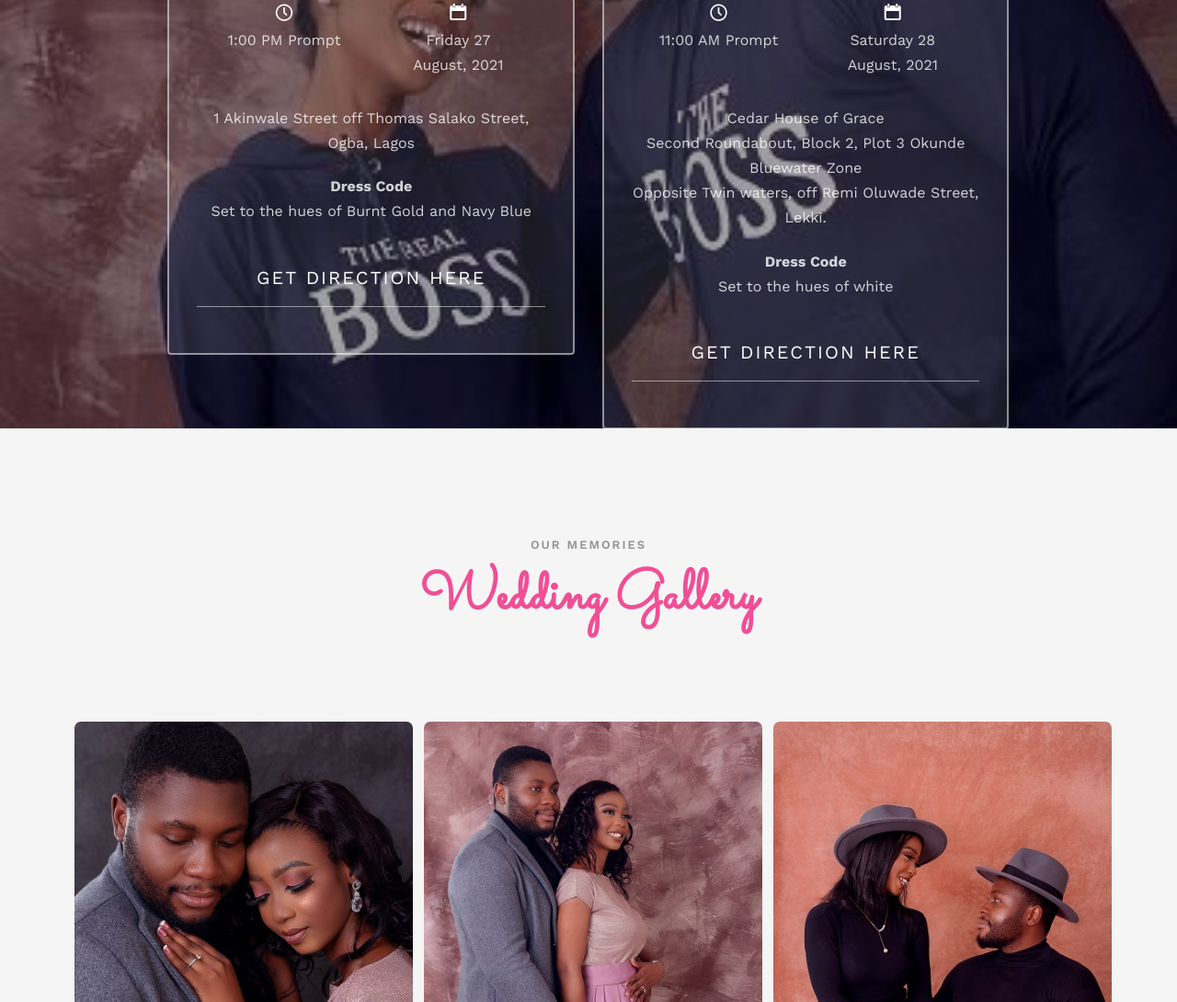
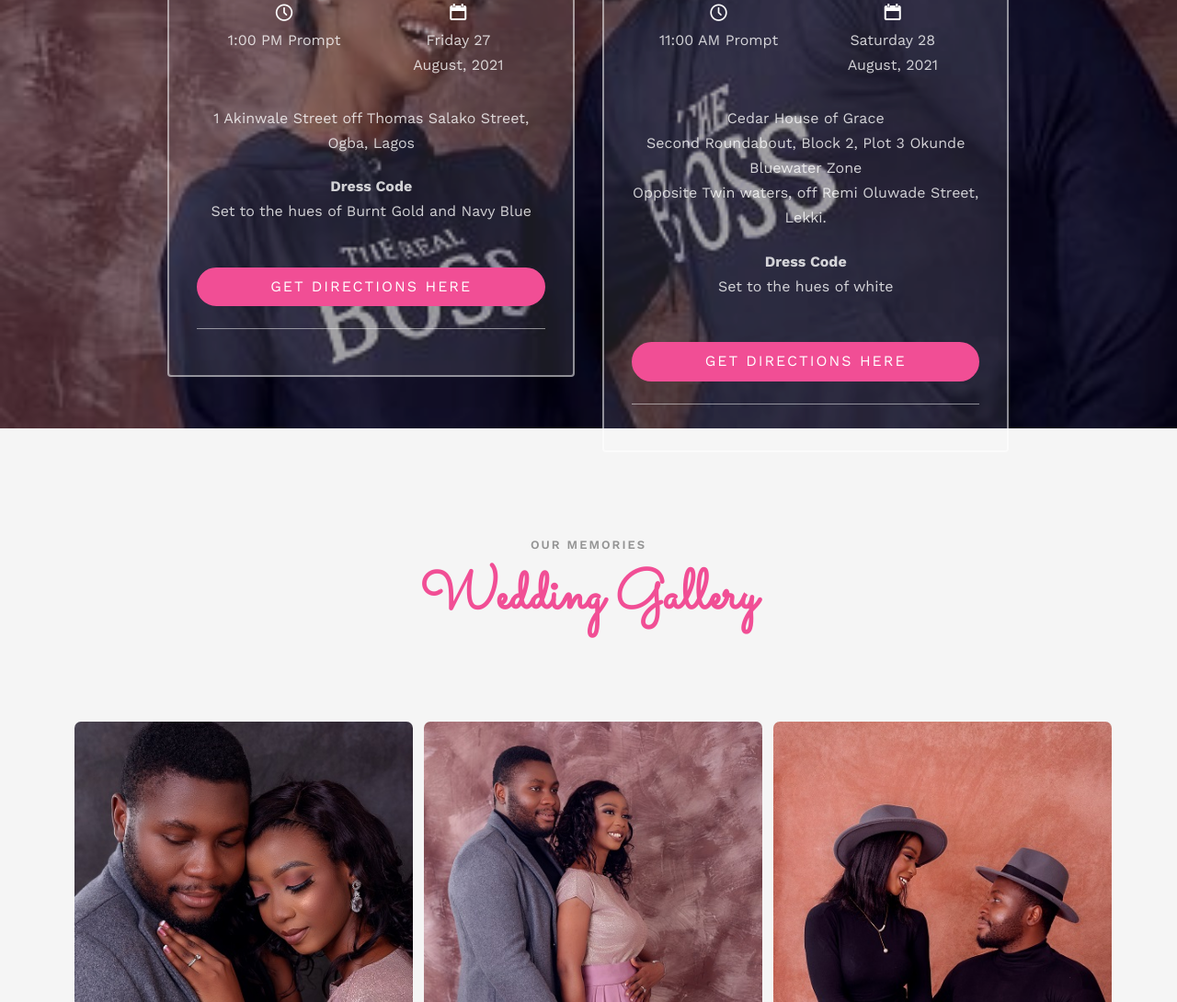
Before and after one commit to CodeLawd/damilolaandhenry, a plain HTML site: page index.html in a window 1280 px wide. Shown: the part 2126-3216 px from the top of the page at 92% size. Drawn offline with nearby package versions, Linux system fonts and the light colour scheme; files whose address does not match are found by name.

Commit message:
Direction Button

```diff
--- a/index.html
+++ b/index.html
@@ -204,7 +204,7 @@ connecting point which was all of you.
                       <p>1 Akinwale Street off Thomas Salako Street, Ogba, Lagos</p>
                       <p> <strong> Dress Code </strong> <br> Set to the hues of Burnt Gold and Navy Blue</p>
                       <br>
-                      <h3> <a style="color: white !important;" href="https://goo.gl/maps/1imDiuYRU7zm2ygz7"> Get Direction Here </a> </h3>
+                      <h3> <a target="_blank" class="btn btn-block btn-primary" style="color: white !important;" href="https://goo.gl/maps/1imDiuYRU7zm2ygz7"> Get Directions Here </a> </h3>
                     </div>
                   </div>
                   <div class="col-md-6 col-sm-6 text-center">
@@ -225,7 +225,7 @@ connecting point which was all of you.
                       </p>
                       <p> <strong> Dress Code </strong> <br> Set to the hues of white</p>
                       <br>
-                      <h3> <a style="color: white !important;" href="https://goo.gl/maps/YcBy3nokgzqncRry7"> Get Direction Here </a> </h3>
+                      <h3> <a target="_blank" class="btn btn-block btn-primary" style="color: white !important;" href="https://goo.gl/maps/YcBy3nokgzqncRry7"> Get Directions Here </a> </h3>
 
                     </div>
                   </div>
```
